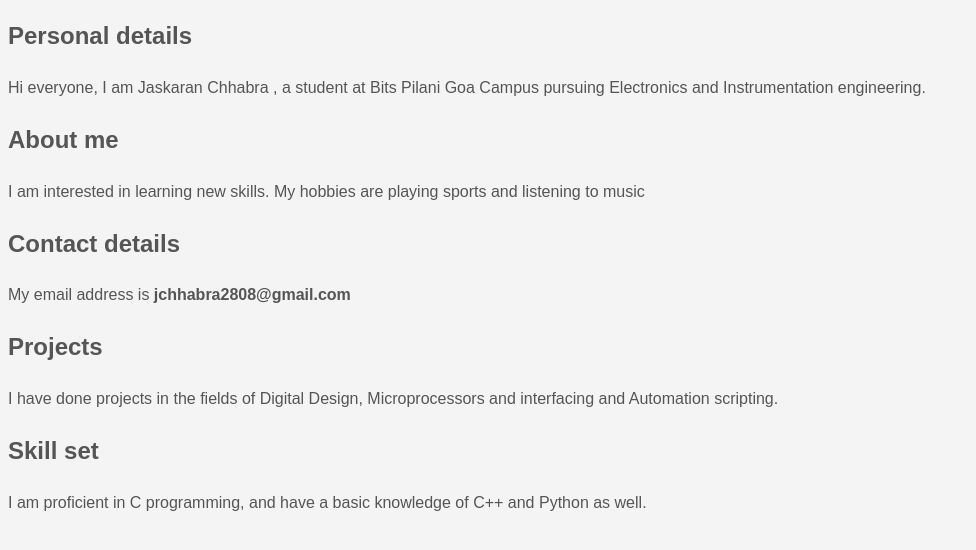
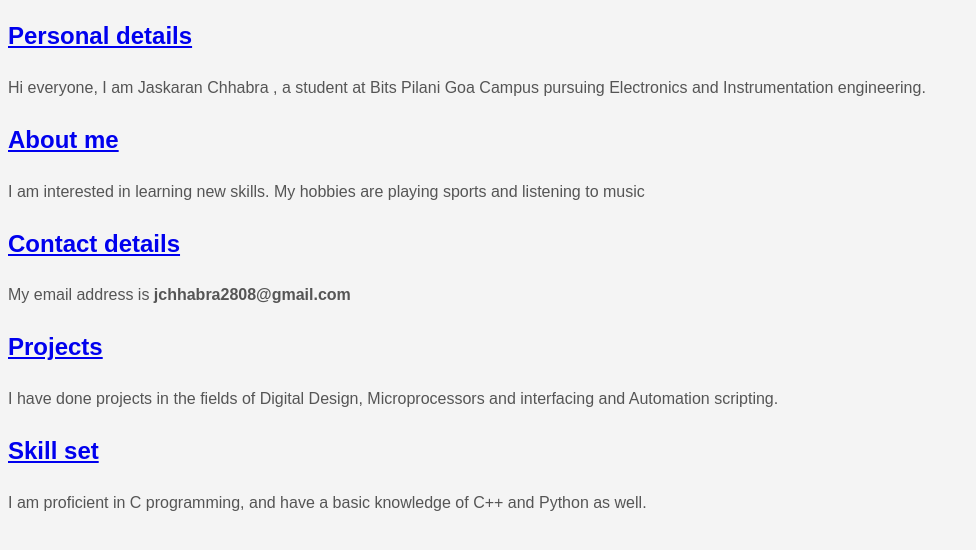
Before and after one commit to Jas28star/intelligent19.github.io, a plain HTML site: page index.html in a window 1280 px wide. Shown: the whole page, without its empty margins (0-976 px from the left). Drawn offline with Linux system fonts and the light colour scheme.

Commit message:
added link

```diff
--- a/index.html
+++ b/index.html
@@ -8,24 +8,24 @@
     <title>Personal website</title>
 </head>
 <body>
-    <h2>Personal details</h2>
+    <h2><a href="#">Personal details</a></h2>
     <p>
         Hi everyone,
         I am Jaskaran Chhabra , a student at Bits Pilani Goa Campus
         pursuing Electronics and Instrumentation engineering.
     </p>
-    <h2>About me</h2>
+    <h2><a href="#">About me</a></h2>
     <p>
         I am interested in learning new skills.
         My hobbies are playing sports and listening to music
     </p>
-    <h2>Contact details</h2>
+    <h2><a href="#">Contact details</a></h2>
     <p>My email address is <b>jchhabra2808@gmail.com</b></p>
-    <h2>Projects</h2>
+    <h2><a href="#">Projects</a></h2>
     <p>I have done projects in the fields of Digital Design,
     Microprocessors and interfacing and Automation scripting.
     </p>
-    <h2>Skill set</h2>
+    <h2><a href="#">Skill set</a></h2>
     <p>I am proficient in C programming,
     and have a basic knowledge of C++ and Python as well.
     </p>
```
